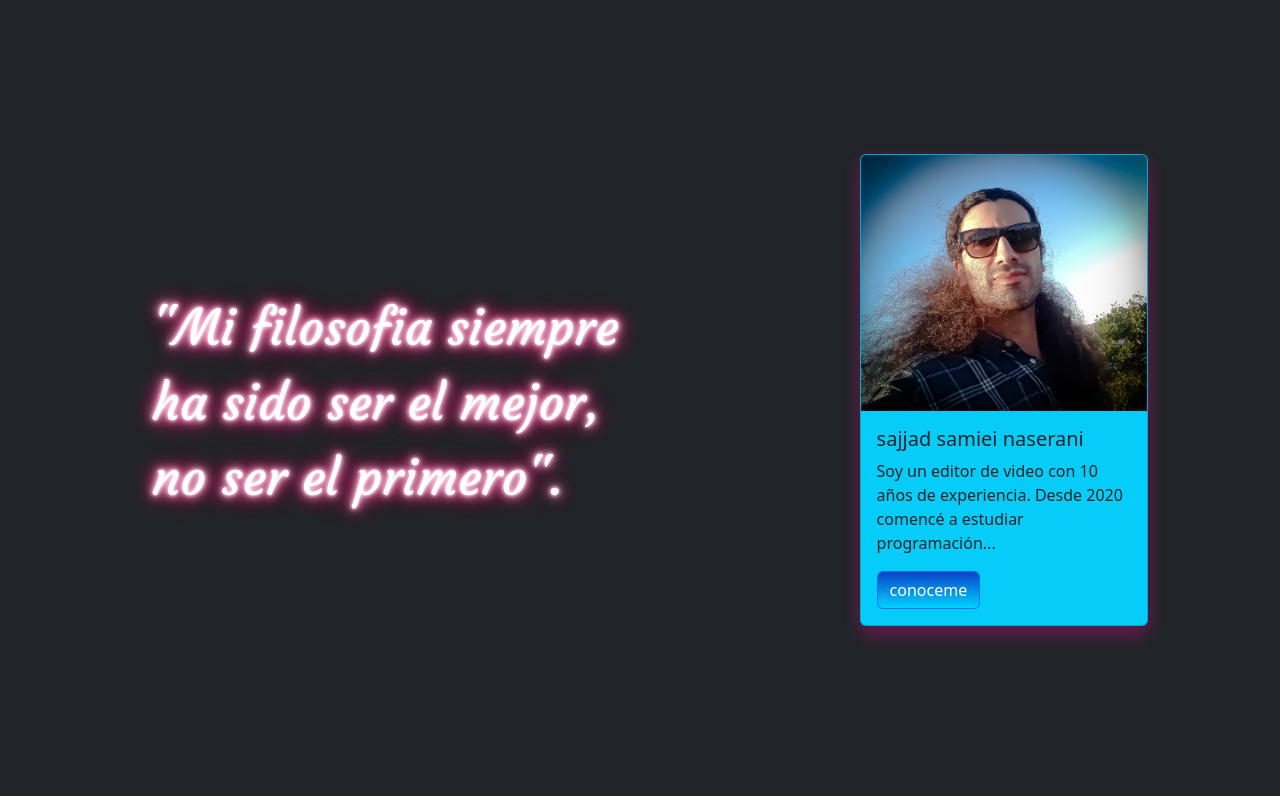
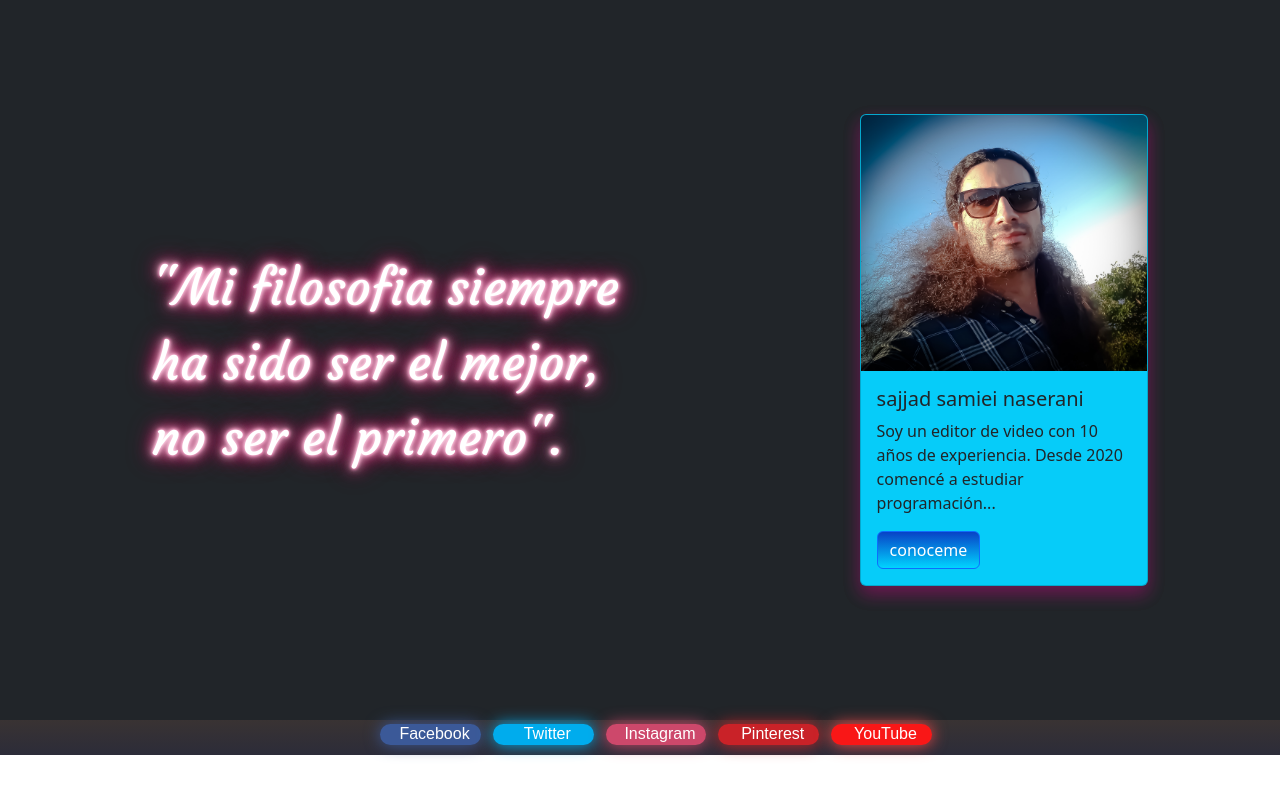
Before and after one commit to samcodehub/idcard, a plain HTML site: page index.html in a window 1280 px wide. Drawn offline with nearby package versions, Linux system fonts and the light colour scheme.

Commit message:
first commit

```diff
--- a/index.html
+++ b/index.html
@@ -16,18 +16,30 @@
   <body>
     <div class="container-fluid bg-dark" >
       <!-- Content here -->
+
       <p class="tx">"Mi filosofia siempre<br> ha sido ser el mejor,<br>no ser el primero".</p>
+
       <div class="card"  style="width: 18rem;">
         <img src="img/2.jpg" class="card-img-top" alt="...">
         <div class="card-body">
           <h5 class="card-title">sajjad samiei naserani</h5>
           <p class="card-text">Soy un editor de video con 10 años de experiencia. Desde 2020 comencé a estudiar programación...</p>
+
           <a href="https://www.linkedin.com/in/samcodehub/" class="btn btn-primary"  target="_blank">conoceme</a>
         </div>
       </div>
 
 
     </div>
+    <div class="icon">
+      <ul class="socialIcons">
+        <li class="facebook"><a href=""><i class="fa fa-fw fa-facebook"></i>Facebook</a></li>
+        <li class="twitter"><a href=""><i class="fa fa-fw fa-twitter"></i>Twitter</a></li>
+        <li class="instagram"><a href=""><i class="fa fa-fw fa-instagram"></i>Instagram</a></li>
+        <li class="pinterest"><a href=""><i class="fa fa-fw fa-pinterest-p"></i>Pinterest</a></li>
+        <li class="youtube"><a href="https://www.youtube.com/channel/UCMxVrec-3iTMxiEAsxTtZJg" target="_blank"><i class="fa fa-fw fa-youtube"></i>YouTube</a></li>
+      </ul>
+    </div>
 
     <script src="https://cdn.jsdelivr.net/npm/bootstrap@5.2.0/dist/js/bootstrap.bundle.min.js" integrity="sha384-A3rJD856KowSb7dwlZdYEkO39Gagi7vIsF0jrRAoQmDKKtQBHUuLZ9AsSv4jD4Xa" crossorigin="anonymous"></script>
   </body>
--- a/style.css
+++ b/style.css
@@ -3,7 +3,7 @@
   box-sizing: border-box;
 }
 .container-fluid{
-  height:100vh;
+  height:90vh;
   display: flex;
   flex-wrap: wrap;
   flex-direction: row;
@@ -79,3 +79,72 @@
   background: linear-gradient(180deg, rgba(8,66,198,1) 0%, rgba(0,212,255,1) 100%, rgba(45,245,204,1) 100%);
 
 }
+
+.icon{
+  height:10%;
+  width:100vw;
+  background-image: linear-gradient(rgb(57, 51, 51), rgb(44, 44, 57));
+}
+ul.socialIcons {
+
+
+  text-align: center;
+}
+
+.socialIcons li {
+  background-color: yellow;
+  list-style: none;
+  display: inline-block;
+  margin: 4px;
+  border-radius: 2em;
+  overflow: hidden;
+}
+
+.socialIcons li a {
+  display: block;
+  padding: 0.5em;
+  min-width: 6.28571429em;
+  max-width: 1.28571429em;
+  height: 1.28571429em;
+  white-space: nowrap;
+  line-height: .3em; /*it's working only when you write text with icon*/
+  transition: 0.5s;
+  text-decoration: none;
+  font-family: arial;
+  color: #fff;
+  text-align: center;
+}
+
+.socialIcons li i {
+  margin-right: 0.5em;
+}
+
+.socialIcons li:hover a {
+  max-width: 200px;
+  padding-right: 1em;
+}
+
+.socialIcons .facebook {
+  background-color: #3b5998;
+  box-shadow: 0 0 16px #3b5998;
+}
+
+.socialIcons .twitter {
+  background-color: #00aced;
+  box-shadow: 0 0 16px #00aced;
+}
+
+.socialIcons .instagram {
+  background-color: #cd486b;
+  box-shadow: 0 0 16px #cd486b;
+}
+
+.socialIcons .pinterest {
+  background-color: #c92228;
+  box-shadow: 0 0 16px #c92228;
+}
+
+.socialIcons .youtube {
+  background-color: #f91717;
+  box-shadow: 0 0 16px #f94949;
+}
```
